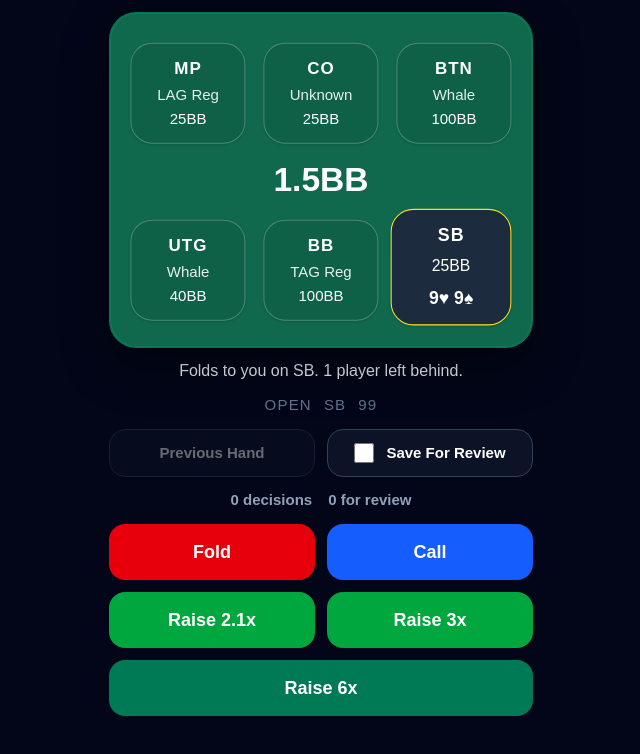
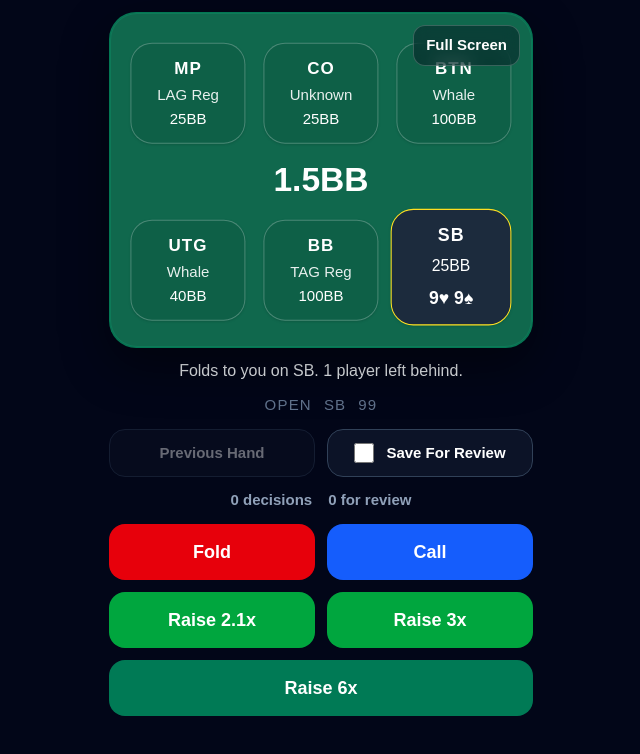
Before and after one commit to jonnyness78/poker-trainer, a Next.js app: page / in a window 1280 px wide. Shown: the top 754 px of the page, without its empty margins (319-959 px from the left). Built offline with nearby package versions, Linux system fonts and the light colour scheme.

Commit message:
Add fullscreen support and refactor PokerTrainer

```diff
--- a/app/page.tsx
+++ b/app/page.tsx
@@ -1,6 +1,6 @@
 'use client';
 
-import React, { useCallback, useEffect, useState } from 'react';
+import React, { useCallback, useEffect, useRef, useState } from 'react';
 
 type Position = 'UTG' | 'MP' | 'CO' | 'BTN' | 'SB' | 'BB';
 type PlayerType =
@@ -458,10 +458,12 @@ function getScenarioFingerprint(scenario: Scenario) {
 }
 
 function PokerTrainer() {
+  const appRef = useRef<HTMLDivElement | null>(null);
   const [scenarioHistory, setScenarioHistory] = useState<Scenario[]>([]);
   const [currentScenarioIndex, setCurrentScenarioIndex] = useState(0);
   const [decisionCount, setDecisionCount] = useState(0);
   const [reviewCount, setReviewCount] = useState(0);
+  const [isFullscreen, setIsFullscreen] = useState(false);
   const [reviewHands, setReviewHands] = useState<Scenario[]>([]);
   const scenario = scenarioHistory[currentScenarioIndex] ?? null;
 
@@ -517,6 +519,19 @@ function PokerTrainer() {
   }, []);
 
   useEffect(() => {
+    const onFullscreenChange = () => {
+      setIsFullscreen(Boolean(document.fullscreenElement));
+    };
+
+    document.addEventListener('fullscreenchange', onFullscreenChange);
+    onFullscreenChange();
+
+    return () => {
+      document.removeEventListener('fullscreenchange', onFullscreenChange);
+    };
+  }, []);
+
+  useEffect(() => {
     loadNewHand();
   }, [loadNewHand]);
 
@@ -525,12 +540,35 @@ function PokerTrainer() {
   const isSavedForReview = reviewHands.some(
     (savedScenario) => getScenarioFingerprint(savedScenario) === getScenarioFingerprint(scenario)
   );
+  const fullscreenSupported =
+    typeof document !== 'undefined' &&
+    typeof document.fullscreenEnabled === 'boolean' &&
+    document.fullscreenEnabled;
+
+  const toggleFullscreen = async () => {
+    if (!appRef.current || !fullscreenSupported) return;
+
+    if (document.fullscreenElement) {
+      await document.exitFullscreen();
+      return;
+    }
+
+    await appRef.current.requestFullscreen({ navigationUI: 'hide' });
+  };
 
   return (
-    <div className="h-[100dvh] overflow-hidden bg-slate-950 px-3 py-3 text-white">
+    <div ref={appRef} className="h-[100dvh] overflow-hidden bg-slate-950 px-3 py-3 text-white">
       <div className="mx-auto flex h-full w-full max-w-[26.5rem] flex-col gap-3">
         <div className="relative h-[min(52vh,21rem)] overflow-hidden rounded-[1.7rem] border border-emerald-700/80 bg-[#10684d] shadow-[0_18px_48px_rgba(0,0,0,0.45)]">
           <div className="absolute inset-0 rounded-[1.7rem] border border-emerald-400/15" />
+          {fullscreenSupported && (
+            <button
+              onClick={toggleFullscreen}
+              className="absolute right-3 top-3 z-10 rounded-xl border border-white/20 bg-slate-950/40 px-3 py-2 text-[15px] font-semibold text-white backdrop-blur-sm"
+            >
+              {isFullscreen ? 'Exit Full Screen' : 'Full Screen'}
+            </button>
+          )}
 
           {POSITIONS.map((pos) => {
             const player = scenario.table.find((entry) => entry.position === pos)!;
```
